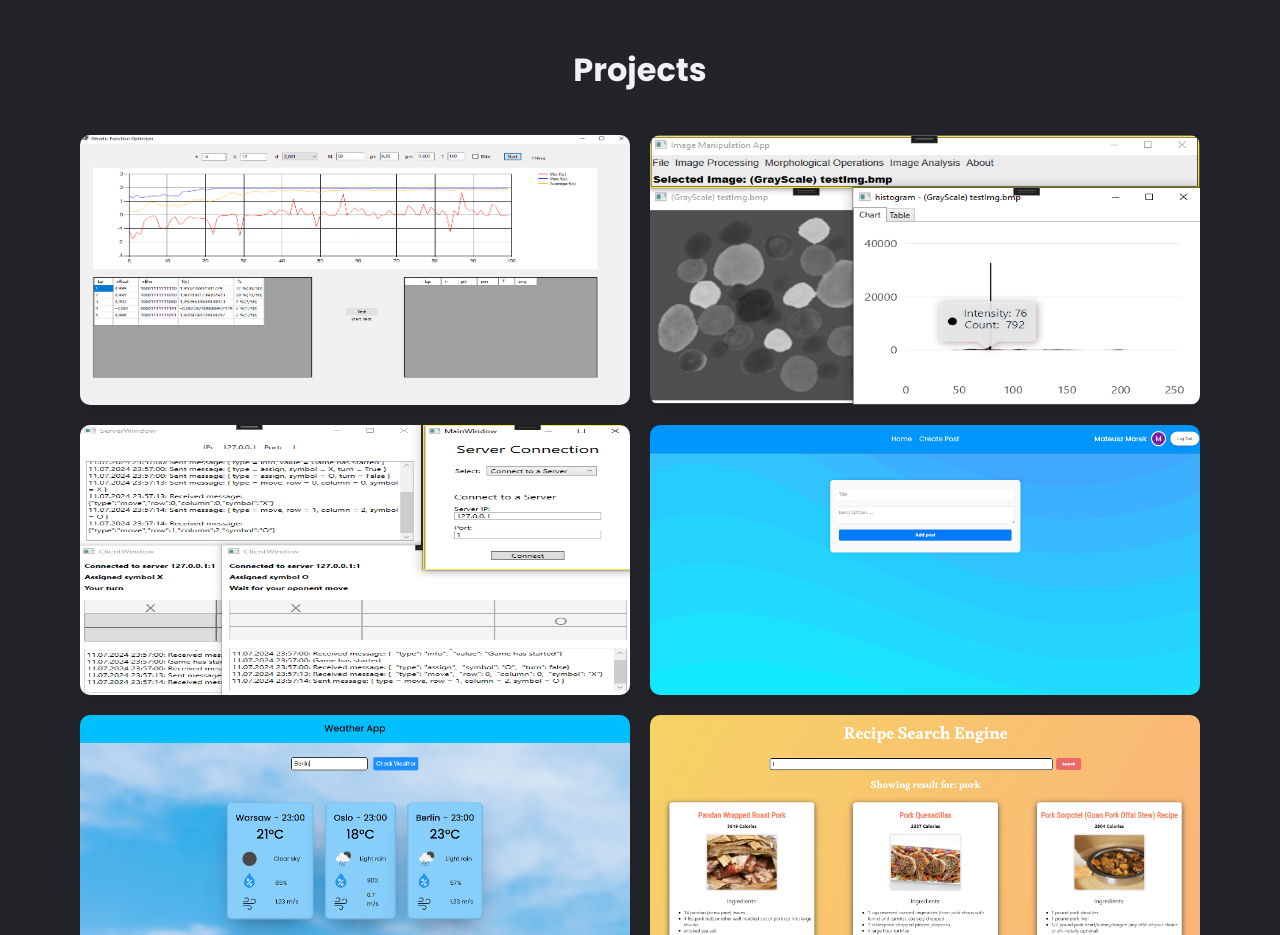
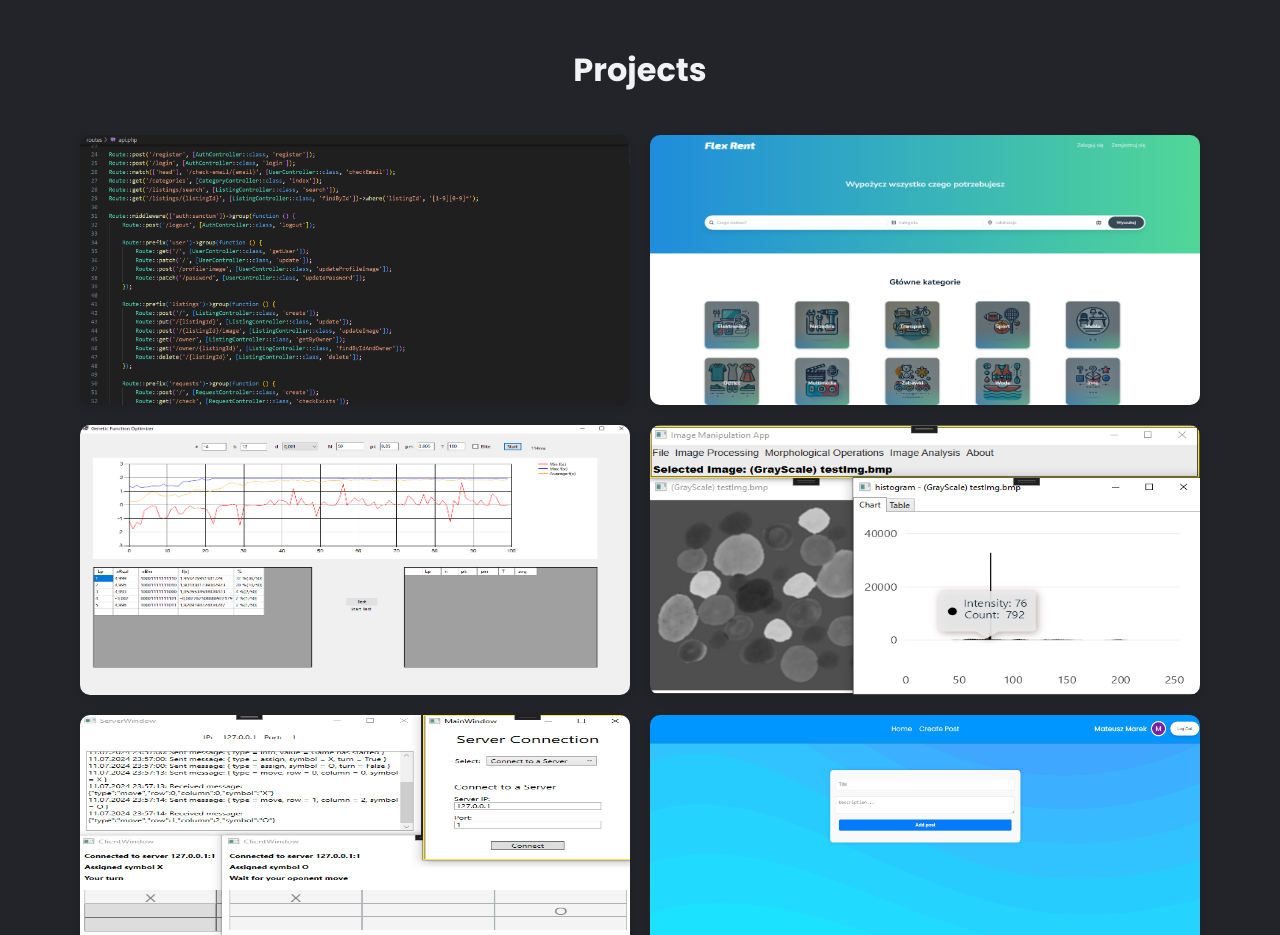
Before and after one commit to MatMarrrrr/Portfolio, a React (Vite) app: page / in a window 1280 px wide. Shown: the part 1100-2035 px from the top of the page. Built offline with nearby package versions, Linux system fonts and the light colour scheme.

Commit message:
Added flex rent projects

```diff
--- a/src/App.jsx
+++ b/src/App.jsx
@@ -73,9 +73,8 @@ function App() {
                   target="_blank"
                   rel="noopener noreferrer"
                 >
-                  {project.type === "website"
-                    ? t("liveVersion")
-                    : t("download")}
+                  {project.type === "website" && t("liveVersion")}
+                  {project.type === "exe" && t("download")}
                 </a>
               </div>
               <img src={project.image} />
--- a/src/consts/projects.js
+++ b/src/consts/projects.js
@@ -6,8 +6,20 @@ import socialMediaAppPreview from "../img/socialMediaAppPreview.png";
 import geneticFunctionOptimizerAppPreview from "../img/geneticFunctionOptimizerAppPreview.png";
 import tcpTicTacToePreview from "../img/tcpTicTacToePreview.png";
 import imgeManipulationAppPreview from "../img/imgeManipulationAppPreview.png";
+import flexRentFrontendPreview from "../img/flexRentFrontendPreview.png";
+import flexRentBackendPreview from "../img/flexRentBackendPreview.png";
 
 export const projects = [
+  {
+    name: "Flex Rent Backend",
+    image: flexRentBackendPreview,
+    url: "https://github.com/MatMarrrrr/Flex-Rent-Backend",
+  },
+  {
+    name: "Flex Rent Frontend",
+    image: flexRentFrontendPreview,
+    url: "https://github.com/MatMarrrrr/Flex-Rent-Frontend",
+  },
   {
     name: "Genetic Function Optimizer App",
     image: geneticFunctionOptimizerAppPreview,
```
Also changed, not shown: src/img/flexRentBackendPreview.png (added), src/img/flexRentFrontendPreview.png (added).
